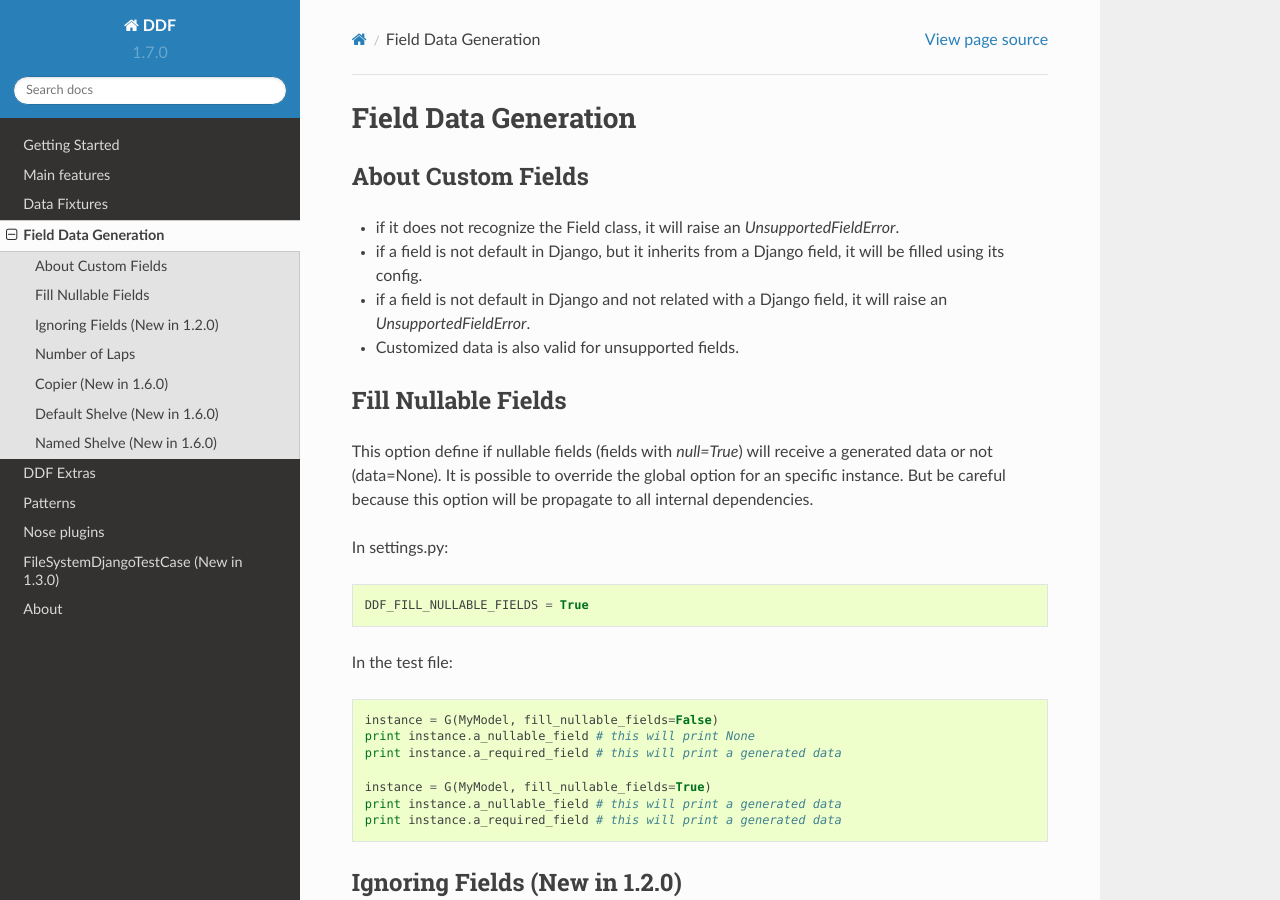
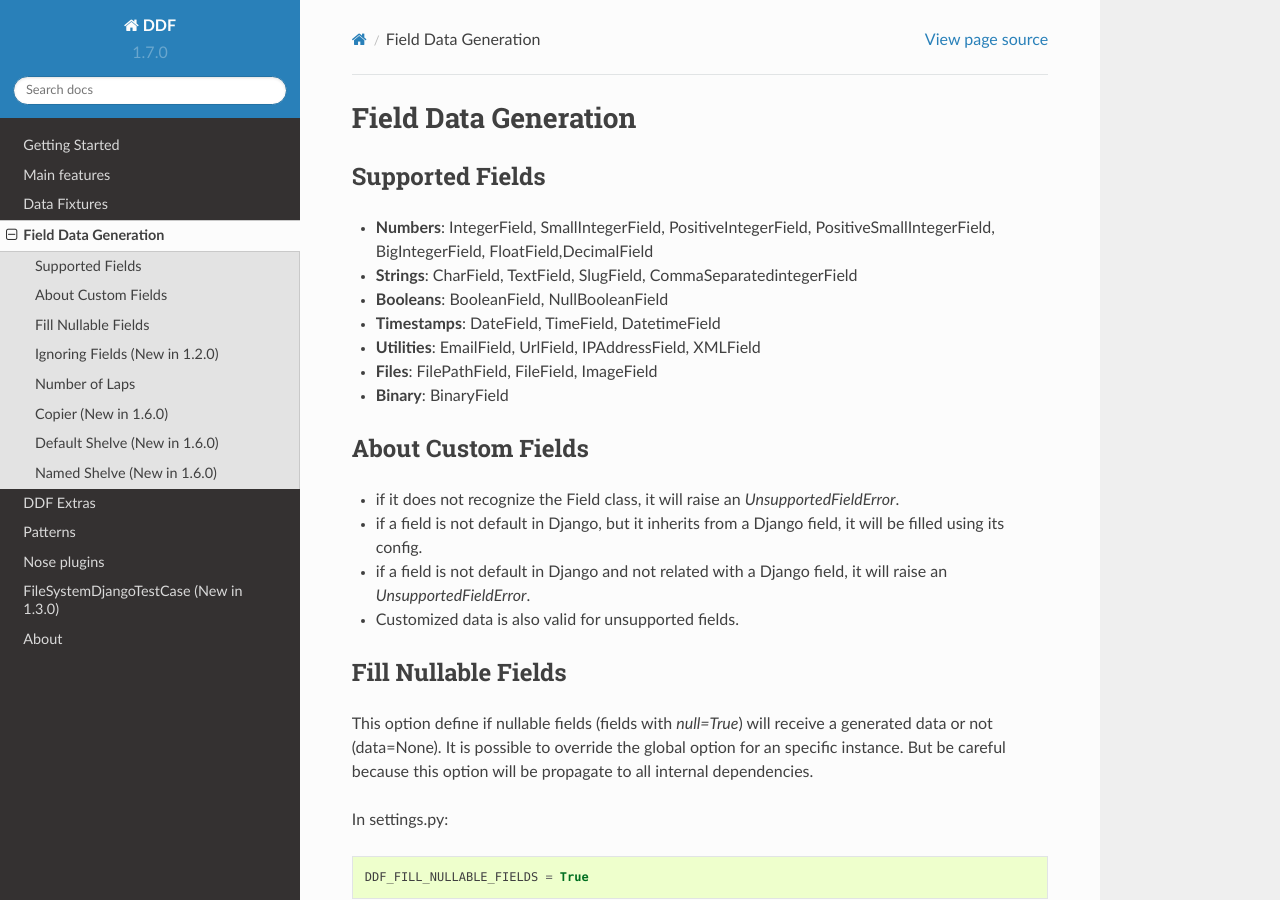
Before and after one commit to paulocheque/django-dynamic-fixture, a Sphinx documentation site: the page built from docs/source/data.rst, in a window 1280 px wide and 900 px high. Built offline with Sphinx 7.4.7 and the Read the Docs theme 2.0.0, drawn with Linux system fonts in a browser that asks for light colours.

Commit message:
Supported fields documentation

```diff
--- a/docs/source/data.rst
+++ b/docs/source/data.rst
@@ -2,6 +2,24 @@
 
 Field Data Generation
 *******************************************************************************
+
+Supported Fields
+===============================================================================
+
+* **Numbers**: IntegerField, SmallIntegerField, PositiveIntegerField, PositiveSmallIntegerField, BigIntegerField, FloatField,DecimalField
+
+* **Strings**: CharField, TextField, SlugField, CommaSeparatedintegerField
+
+* **Booleans**: BooleanField, NullBooleanField
+
+* **Timestamps**: DateField, TimeField, DatetimeField
+
+* **Utilities**: EmailField, UrlField, IPAddressField, XMLField
+
+* **Files**: FilePathField, FileField, ImageField
+
+* **Binary**: BinaryField
+
 
 About Custom Fields
 ===============================================================================
```
